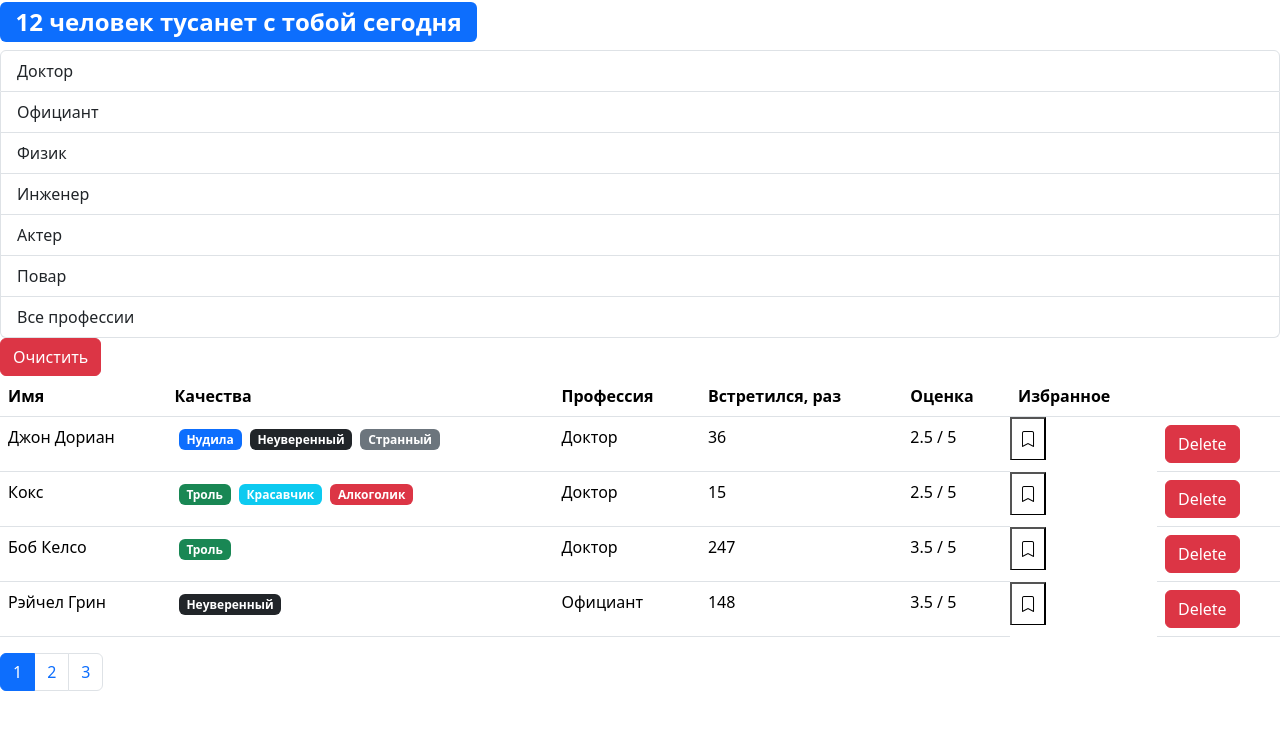
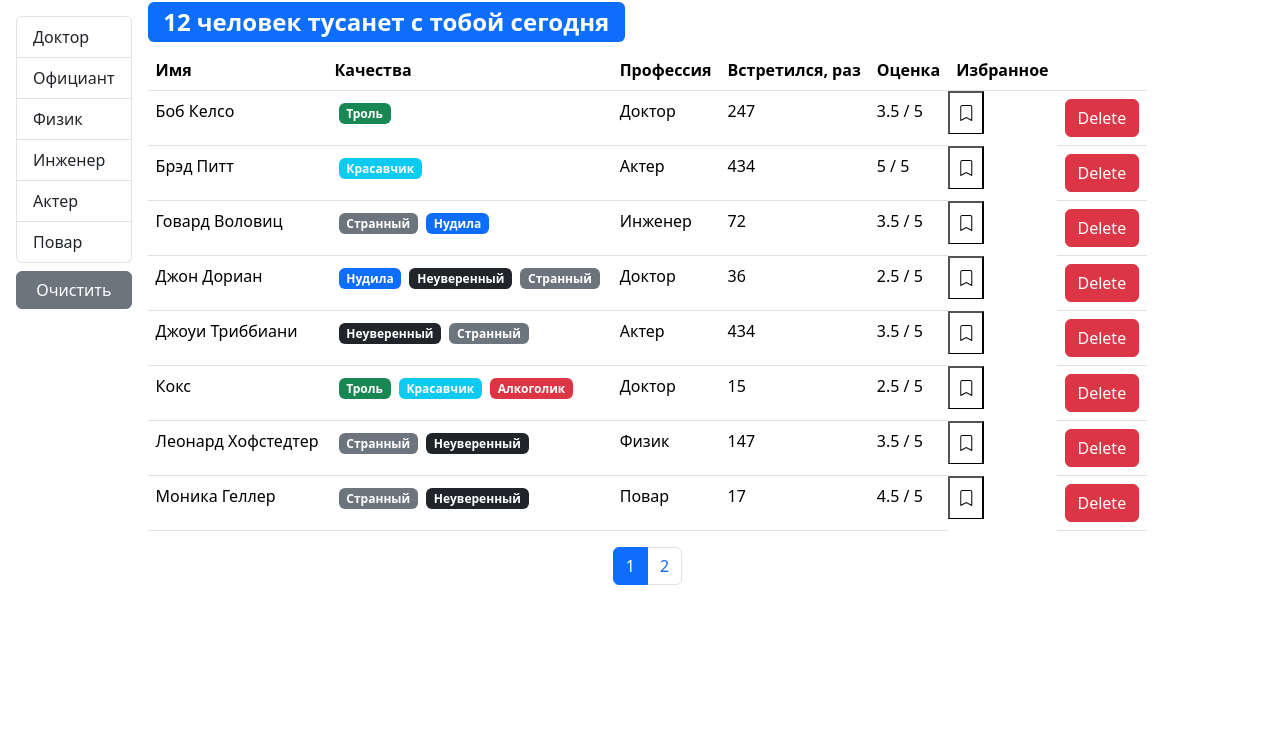
Before and after one commit to K-isa/fast-company, a React (Create React App) app: page / in a window 1280 px wide. Shown: the top 730 px of the page. Built offline with nearby package versions, Linux system fonts and the light colour scheme.

Commit message:
added sorting

```diff
--- a/src/app/App.js
+++ b/src/app/App.js
@@ -1,16 +1,19 @@
-import React, {useState} from 'react';
-import Users from './components/users';
-import api from './api/index';
-import SearchStatus from './components/searchStatus';
+import React, { useState, useEffect } from "react";
+import Users from "./components/users";
 
+import api from "./api";
 
 function App() {
-  const [users, setUsers] = useState(api.users.fetchAll())
 
-    const handleDelete = userId => {
-        setUsers(users.filter((user) => user._id !== userId))
-    }
+    const [users, setUsers] = useState();
 
+    useEffect(() => {
+        api.users.fetchAll().then((data) => setUsers(data));
+    }, []);
+
+    const handleDelete = (userId) => {
+        setUsers(users.filter((user) => user._id !== userId));
+    };
     const handleToggleBookMark = (id) => {
         setUsers(
             users.map((user) => {
@@ -20,12 +23,17 @@
                 return user;
             })
         );
-  }
-
+        console.log(id);
+    };
     return (
-    <div className="App">
-      <SearchStatus length={users.length}/>
-      <Users users={users} onDelete={handleDelete} onToggleBookMark={handleToggleBookMark} />
+        <div>
+            {users && (
+                <Users
+                    onDelete={handleDelete}
+                    onToggleBookMark={handleToggleBookMark}
+                    users={users}
+                />
+            )}
         </div>
     );
 }
--- a/src/app/api/fake.api/professions.api.js
+++ b/src/app/api/fake.api/professions.api.js
@@ -1,4 +1,4 @@
-export const professions = {
+export const professionsObject = {
     doctor: { _id: "67rdca3eeb7f6fgeed471818", name: "Доктор" },
     waiter: { _id: "67rdca3eeb7f6fgeed471820", name: "Официант" },
     physics: { _id: "67rdca3eeb7f6fgeed471814", name: "Физик" },
@@ -6,13 +6,21 @@
     actor: { _id: "67rdca3eeb7f6fgeed471824", name: "Актер" },
     cook: { _id: "67rdca3eeb7f6fgeed471829", name: "Повар" }
 };
-
+export const professions = [
+    { _id: "67rdca3eeb7f6fgeed471818", name: "Доктор" },
+    { _id: "67rdca3eeb7f6fgeed471820", name: "Официант" },
+    { _id: "67rdca3eeb7f6fgeed471814", name: "Физик" },
+    { _id: "67rdca3eeb7f6fgeed471822", name: "Инженер" },
+    { _id: "67rdca3eeb7f6fgeed471824", name: "Актер" },
+    { _id: "67rdca3eeb7f6fgeed471829", name: "Повар" }
+];
 const fetchAll = () =>
     new Promise((resolve) => {
         window.setTimeout(function () {
             resolve(professions);
         }, 2000);
     });
+
 export default {
     fetchAll
 };
--- a/src/app/api/index.js
+++ b/src/app/api/index.js
@@ -1,4 +1,4 @@
-import * as users from "./fake.api/user.api";
+import users from "./fake.api/user.api";
 import professions from "./fake.api/professions.api";
 const API = {
     users,
--- a/src/app/components/groupList.jsx
+++ b/src/app/components/groupList.jsx
@@ -1,19 +1,60 @@
-import React from 'react';
+import React from "react";
+import PropTypes from "prop-types";
 
-const GroupList = ({ items, valueProperty, contentProperty, onItemSelect, selectedItem }) => {
-    return <ul className="list-group" role="button" >
-        {Object.keys(items).map(item =>
-        <li key={items[item][valueProperty]}
-        className={"list-group-item" + (items[item] === selectedItem ? " active" : "")}
-        onClick={() => onItemSelect(items[item])}
-        role="button">
-            {items[item][contentProperty]}
-        </li>)}
-    </ul>;
-}
+const GroupList = ({
+    items,
+    valueProperty,
+    contentProperty,
+    onItemSelect,
+    selectedItem
+}) => {
+    if (!Array.isArray(items)) {
+        return (
+            <ul className="list-group">
+                {Object.keys(items).map((item) => (
+                    <li
+                        key={items[item][valueProperty]}
+                        className={
+                            "list-group-item" +
+                            (items[item] === selectedItem ? " active" : "")
+                        }
+                        onClick={() => onItemSelect(items[item])}
+                        role="button"
+                    >
+                        {items[item][contentProperty]}
+                    </li>
+                ))}
+            </ul>
+        );
+    }
+    return (
+        <ul className="list-group">
+            {items.map((item) => (
+                <li
+                    key={item[valueProperty]}
+                    className={
+                        "list-group-item" +
+                        (item === selectedItem ? " active" : "")
+                    }
+                    onClick={() => onItemSelect(item)}
+                    role="button"
+                >
+                    {item[contentProperty]}
+                </li>
+            ))}
+        </ul>
+    );
+};
 GroupList.defaultProps = {
     valueProperty: "_id",
     contentProperty: "name"
 };
+GroupList.propTypes = {
+    items: PropTypes.oneOfType([PropTypes.object, PropTypes.array]),
+    valueProperty: PropTypes.string.isRequired,
+    contentProperty: PropTypes.string.isRequired,
+    onItemSelect: PropTypes.func,
+    selectedItem: PropTypes.object
+};
 
 export default GroupList;
--- a/src/app/components/pagination.jsx
+++ b/src/app/components/pagination.jsx
@@ -1,31 +1,39 @@
-import React from 'react';
-import _ from 'lodash';
-import PropTypes from 'prop-types';
+import React from "react";
+import _ from "lodash";
+import PropTypes from "prop-types";
 
-
-const Pagination = (props) => {
-    const { itemCount, pageSize, onPageChange, currentPage } = props;
-
-    const pageCount = Math.ceil(itemCount / pageSize);
+const Pagination = ({ itemsCount, pageSize, onPageChange, currentPage }) => {
+    const pageCount = Math.ceil(itemsCount / pageSize);
     if (pageCount === 1) return null;
     const pages = _.range(1, pageCount + 1);
-
-
-    return <nav aria-label="Page navigation example">
-        <ul className="pagination">
-            {pages.map((page) => <li className={"page-item " + (currentPage === page ? "active" : " ")} key={"page_" + page}>
-                <button className="page-link" onClick={() => onPageChange(page)}>{page}</button>
-            </li>)}
-
-        </ul>
-    </nav>;
-}
-
+    return (
+        <nav>
+            <ul className="pagination">
+                {pages.map((page) => (
+                    <li
+                        className={
+                            "page-item" +
+                            (page === currentPage ? " active" : "")
+                        }
+                        key={"page_" + page}
+                    >
+                        <button
+                            className="page-link"
+                            onClick={() => onPageChange(page)}
+                        >
+                            {page}
+                        </button>
+                    </li>
+                ))}
+            </ul>
+        </nav>
+    );
+};
 Pagination.propTypes = {
-    itemCount: PropTypes.number.isRequired,
-    currentPage: PropTypes.number.isRequired,
+    itemsCount: PropTypes.number.isRequired,
     pageSize: PropTypes.number.isRequired,
     onPageChange: PropTypes.func.isRequired,
-}
+    currentPage: PropTypes.number.isRequired
+};
 
 export default Pagination;
--- /dev/null
+++ b/src/app/components/userTable.jsx
@@ -0,0 +1,26 @@
+import React from 'react';
+import User from './user';
+
+const UserTable = ({users, onSort, ...rest}) => {
+
+    return <table className="table">
+    <thead>
+        <tr>
+            <th onClick={() => onSort('name')} scope="col">Имя</th>
+            <th scope="col">Качества</th>
+            <th onClick={() => onSort('profession.name')}scope="col">Профессия</th>
+            <th onClick={() => onSort('completedMeetings')} scope="col">Встретился, раз</th>
+            <th onClick={() => onSort('rate')} scope="col">Оценка</th>
+            <th onClick={() => onSort('bookmark')} scope="col">Избранное</th>
+            <th />
+        </tr>
+    </thead>
+    <tbody>
+        {users.map((user) => (
+            <User {...rest} {...user} key={user._id} />
+        ))}
+    </tbody>
+</table>;
+}
+
+export default UserTable;
--- a/src/app/components/users.jsx
+++ b/src/app/components/users.jsx
@@ -1,72 +1,108 @@
-import React, { useEffect, useState } from 'react';
-import User from './user';
-import Pagination from './pagination';
-import { paginate } from '../utils/paginate';
-import GroupList from './groupList';
-import api from '../api'
+import React, { useState, useEffect } from "react";
+import PropTypes from "prop-types";
+import { paginate } from "../utils/paginate";
+import Pagination from "./pagination";
+import api from "../api";
+import GroupList from "./groupList";
+import SearchStatus from "./searchStatus";
+import UserTable from "./userTable";
+import _ from 'lodash'
 
-const Users = ({ users, ...rest }) => {
-    const count = users.length;
-    const pageSize = 4;
-    const [currentPage, setCurrentPage] = useState(1)
-    const [professions, setProfessions] = useState()
-    const [selectProf, setSelectProf] = useState()
+const Users = ({ users: allUsers, ...rest }) => {
+    const [currentPage, setCurrentPage] = useState();
+    const [professions, setProfession] = useState();
+    const [selectedProf, setSelectedProf] = useState();
+    const [sortBy, setSortBy] = useState({iter:'name', order: 'asc'})
+
+    const pageSize = 8;
 
     useEffect(() => {
-        api.professions.fetchAll().then((data) => setProfessions( Object.assign(data, {allProfessions: {name:'Все профессии'}})))
-    }, [])
+        api.professions.fetchAll().then((data) => setProfession(data));
+    }, []);
 
-    const handleItemSelect = (item) => {
-        setSelectProf(item)
+    useEffect(() => {
+        setCurrentPage(1);
+    }, [selectedProf]);
+
+    const handleProfessionSelect = (item) => {
+        setSelectedProf();
+    };
+
+    const handlePageChange = (pageIndex) => {
+        setCurrentPage(pageIndex);
+    };
+    const filteredUsers = selectedProf
+        ? allUsers.filter(
+            (user) =>
+                JSON.stringify(user.profession) === JSON.stringify(selectedProf)
+        )
+        : allUsers;
+
+
+        const sortedUsers = _.orderBy(filteredUsers, [sortBy.iter], [sortBy.order])
+
+
+    const count = filteredUsers.length;
+    const usersCrop = paginate(sortedUsers, currentPage, pageSize);
+    const clearFilter = () => {
+        setSelectedProf();
+    };
+
+    const handleSort = (item) => {
+        if (sortBy.iter === item) {
+            setSortBy((prevState) => ({...prevState, order: prevState.order === "asc" ? "desc" : "asc"}))
+        } else {
+            setSortBy({iter: item, order: 'asc'})
+        }
+
     }
 
-    const handlePageChange = (pageIndex) => {
-        setCurrentPage(pageIndex)
-    }
 
-    const filterUsers = selectProf  && selectProf._id
-    ? users.filter((user) => user.profession === selectProf)
-    : users
-
-    const handleClearFilter = () => {
-        setSelectProf()
-    }
-
-    const userCrop = paginate(filterUsers, currentPage, pageSize);
+    useEffect(() => {
+        if (
+            currentPage > Math.ceil(filteredUsers.length / pageSize) &&
+            currentPage > 1
+        ) {
+            setCurrentPage(currentPage - 1);
+        }
+    }, [allUsers]);
 
     return (
-        <>
-            {professions && <><GroupList
-                items={professions}
-                onItemSelect={handleItemSelect}
-                selectedItem={selectProf}
-                />
-                <button className="btn btn-danger" onClick={handleClearFilter}>Очистить</button>
-                </>
-                }
-            {count > 0 ? (
-                <table className="table">
-                    <thead>
-                        <tr>
-                            <th scope="col">Имя</th>
-                            <th scope="col">Качества</th>
-                            <th scope="col">Профессия</th>
-                            <th scope="col">Встретился, раз</th>
-                            <th scope="col">Оценка</th>
-                            <th scope="col">Избранное</th>
-                            <th />
-                        </tr>
-                    </thead>
-                    <tbody>
-                        {userCrop.map((user) => (
-                            <User key={user._id} {...rest} {...user} />
-                        ))}
-                    </tbody>
-                </table>
-            ) : null}
-            <Pagination itemCount={count} currentPage={currentPage} pageSize={pageSize} onPageChange={handlePageChange} />
-        </>
+        <div className="d-flex">
+            {professions && (
+                <div className="d-flex flex-column flex-shrink-0 p-3">
+                    <GroupList
+                        selectedItem={selectedProf}
+                        items={professions}
+                        onItemSelect={handleProfessionSelect}
+                    />
+                    <button className="btn btn-secondary mt-2" onClick={clearFilter}>
+                        {" "}
+                        Очистить
+                    </button>
+                </div>
+            )}
+            <div className="d-flex flex-column">
+                <SearchStatus length={count} />
+                {count > 0 && (
+
+                    <UserTable users={usersCrop} {...rest} onSort={handleSort}/>
+
+                )}
+                <div className="d-flex justify-content-center">
+                    <Pagination
+                        itemsCount={count}
+                        pageSize={pageSize}
+                        currentPage={currentPage}
+                        onPageChange={handlePageChange}
+                    />
+                </div>
+            </div>
+        </div>
     );
+};
+Users.propTypes = {
+    users: PropTypes.array
 };
 
 export default Users;
```
Also changed, not shown: src/app/api/fake.api/user.api.js (+12 -4 lines). Lines whose indentation alone changed are shown as unchanged.
